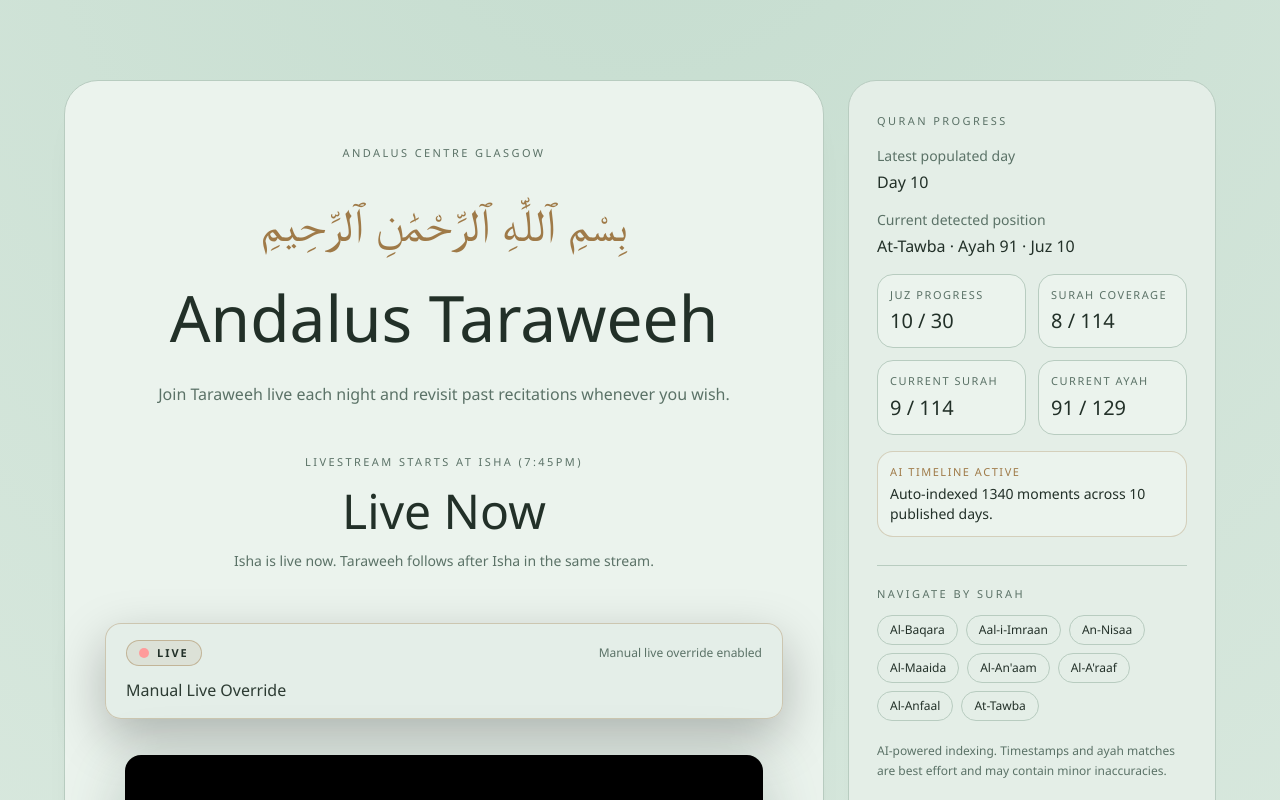
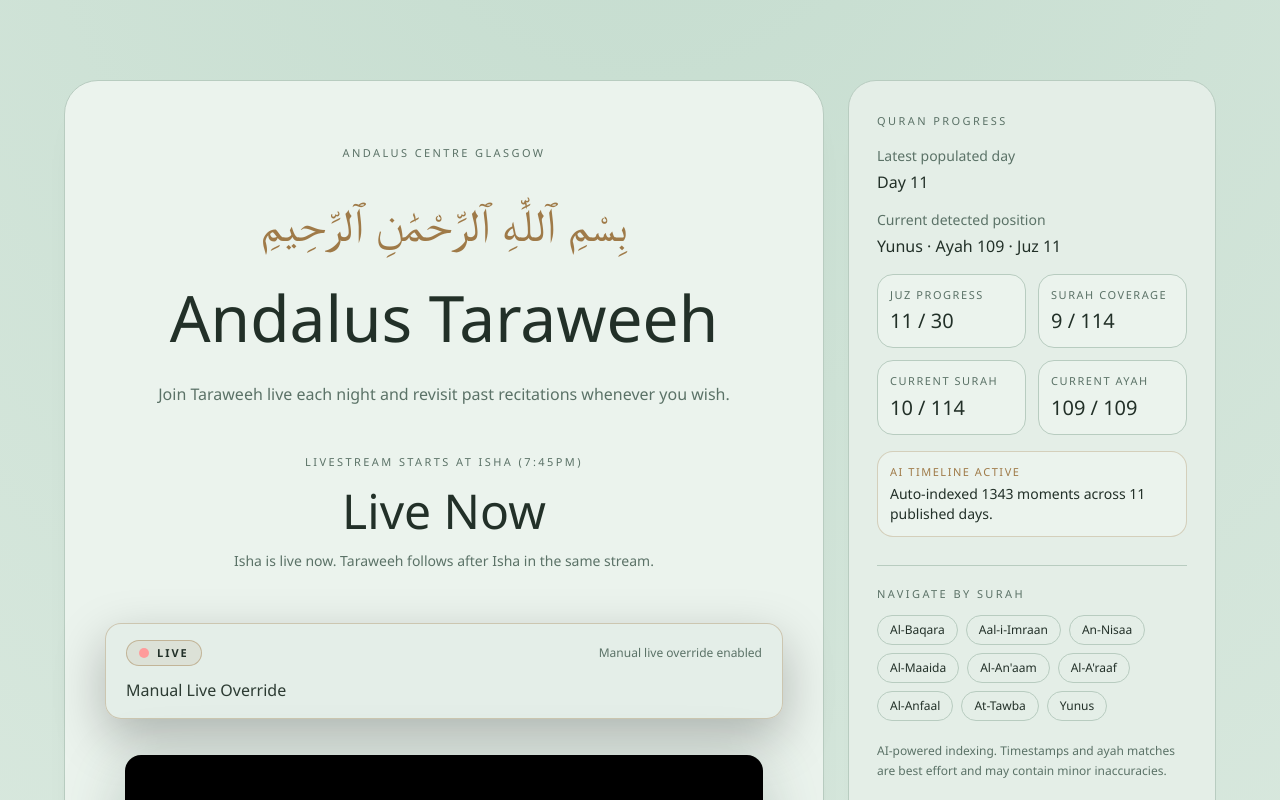
Before and after one commit to Himikid/andalus-taraweeh, a Next.js app: page / in a window 1280 px wide. Shown: the top 800 px of the page. Built offline with nearby package versions, Linux system fonts and the light colour scheme; no server answers.

Commit message:
day11: use core manual markers, lock homepage progress, add summary highlights

```diff
--- a/components/home/QuranInsights.tsx
+++ b/components/home/QuranInsights.tsx
@@ -24,12 +24,14 @@ type DayPayload = {
   markers?: Marker[];
   meta?: {
     latest_position?: Marker;
+    progress_locked?: boolean;
   };
 };
 
 type DayData = {
   markers: Marker[];
   latestPosition: Marker | null;
+  progressLocked: boolean;
 };
 
 async function fetchDayData(day: number): Promise<DayData> {
@@ -39,7 +41,7 @@ async function fetchDayData(day: number): Promise<DayData> {
   if (!hasParts) {
     const response = await fetch(`/data/day-${day}.json`, { cache: "no-store" });
     if (!response.ok) {
-      return { markers: [], latestPosition: null };
+      return { markers: [], latestPosition: null, progressLocked: false };
     }
     const payload = (await response.json()) as DayPayload;
     const singlePartId = parts[0]?.id ?? null;
@@ -47,7 +49,8 @@ async function fetchDayData(day: number): Promise<DayData> {
       ? payload.markers.map((marker) => ({ ...marker, __partId: singlePartId, __seekTime: marker.time }))
       : [];
     const latestPosition = payload?.meta?.latest_position ? { ...payload.meta.latest_position } : null;
-    return { markers, latestPosition };
+    const progressLocked = Boolean(payload?.meta?.progress_locked);
+    return { markers, latestPosition, progressLocked };
   }
 
   const partMarkers: Marker[] = [];
@@ -82,7 +85,7 @@ async function fetchDayData(day: number): Promise<DayData> {
     runningOffset = partMaxTime + 30;
   }
 
-  return { markers: partMarkers, latestPosition: null };
+  return { markers: partMarkers, latestPosition: null, progressLocked: false };
 }
 
 type SurahEntry = {
@@ -118,10 +121,14 @@ export default function QuranInsights({ className = "" }: QuranInsightsProps) {
       const days = [...availableTaraweehDays].sort((a, b) => b - a);
       const records: { day: number; markers: Marker[] }[] = [];
       let latestCandidate: LatestPosition | null = null;
+      let lockedLatestCandidate: LatestPosition | null = null;
 
       for (const day of days) {
         try {
-          const { markers, latestPosition } = await fetchDayData(day);
+          const { markers, latestPosition, progressLocked } = await fetchDayData(day);
+          if (!lockedLatestCandidate && progressLocked && latestPosition) {
+            lockedLatestCandidate = { day, marker: latestPosition };
+          }
           if (!latestCandidate) {
             const marker = markers.length ? markers[markers.length - 1] : latestPosition;
             if (marker) {
@@ -146,7 +153,7 @@ export default function QuranInsights({ className = "" }: QuranInsightsProps) {
         return;
       }
 
-      setLatest(latestCandidate);
+      setLatest(lockedLatestCandidate ?? latestCandidate);
 
       const startsByQuality: Record<
         string,
--- /dev/null
+++ b/public/data/day-11.json
@@ -0,0 +1,58 @@
+{
+  "day": 11,
+  "source": "data/audio/day-11/source.wav",
+  "markers": [
+    {
+      "time": 1058,
+      "start_time": 1058,
+      "end_time": 1076,
+      "surah": "At-Tawba",
+      "ayah": 93,
+      "surah_number": 9,
+      "juz": 11,
+      "quality": "manual",
+      "confidence": 1,
+      "reciter": "Hasan"
+    },
+    {
+      "time": 4801,
+      "start_time": 4801,
+      "end_time": 4818,
+      "surah": "Yunus",
+      "ayah": 26,
+      "surah_number": 10,
+      "juz": 11,
+      "quality": "manual",
+      "confidence": 1,
+      "reciter": "Samir"
+    },
+    {
+      "time": 7487,
+      "start_time": 7487,
+      "end_time": 7504,
+      "surah": "Yunus",
+      "ayah": 109,
+      "surah_number": 10,
+      "juz": 11,
+      "quality": "manual",
+      "confidence": 1,
+      "reciter": "Samir"
+    }
+  ],
+  "meta": {
+    "generated_at": "2026-03-02T00:00:00Z",
+    "manual_override": {
+      "note": "Core trusted day anchors only"
+    },
+    "latest_position": {
+      "time": 7487,
+      "surah": "Yunus",
+      "ayah": 109,
+      "surah_number": 10,
+      "juz": 11,
+      "quality": "manual",
+      "reciter": "Samir"
+    },
+    "progress_locked": true
+  }
+}
```
Also changed, not shown: data/dayHighlights.ts (+60 -0 lines).
